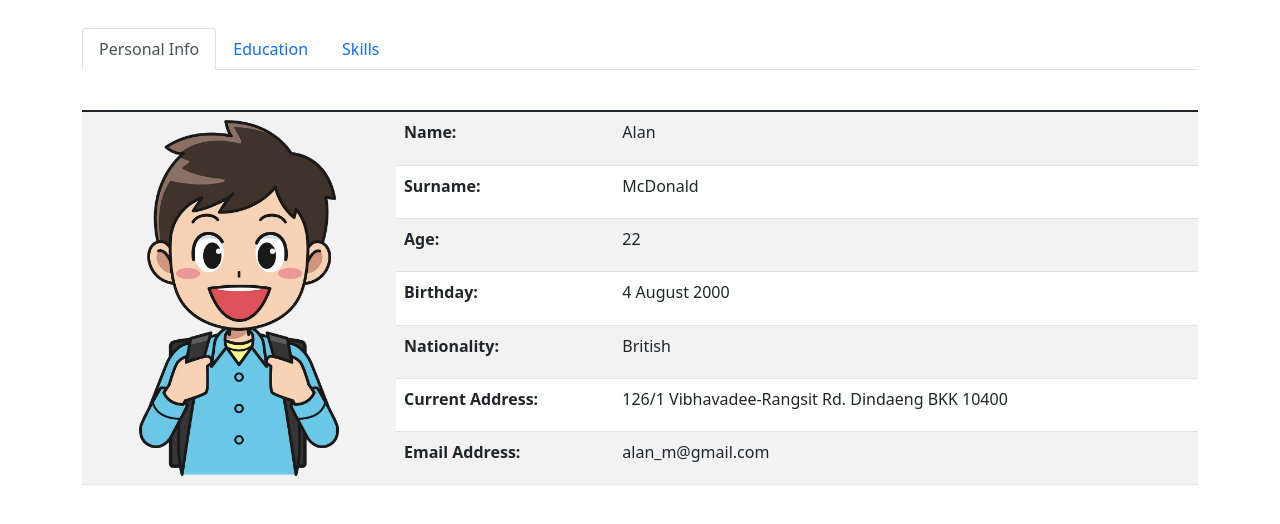
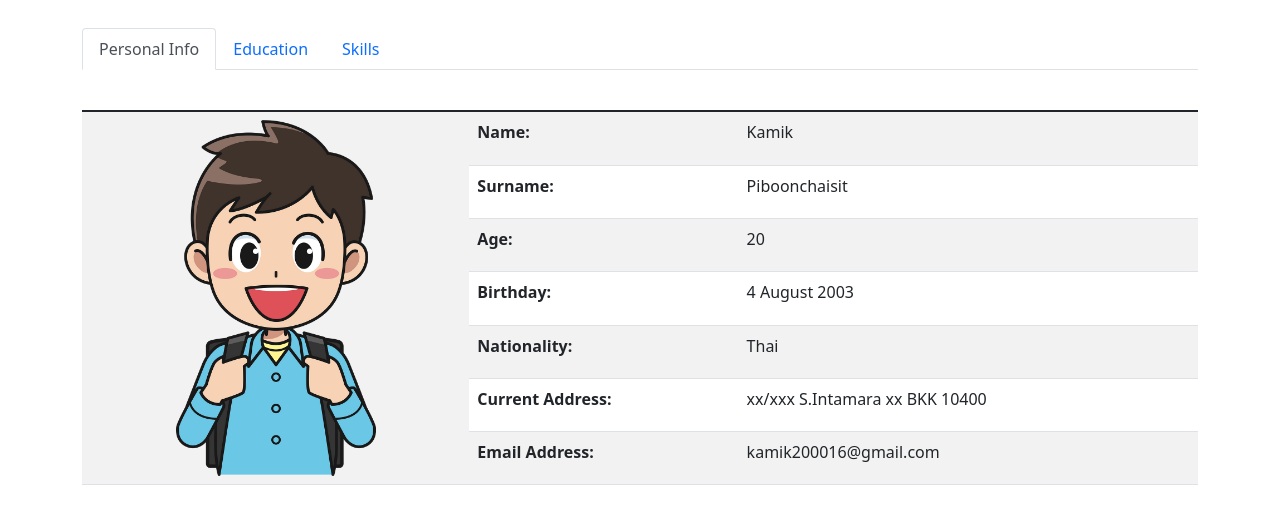
Before and after one commit to BurnedRose/ex5b-2, a plain HTML site: page index.html in a window 1280 px wide. Shown: the part 58-582 px from the top of the page. Drawn offline with nearby package versions, Linux system fonts and the light colour scheme.

Commit message:
Initial commit - adding all files and correct my personal information

```diff
--- a/index.html
+++ b/index.html
@@ -35,31 +35,31 @@
       <tr>
 		<td rowspan="7"><img src="images/alan.png" class="rounded mx-auto d-block" alt="Alan McDonald" width="200" height="356"></td>
         <th>Name:</th>
-        <td>Alan</td>
+        <td>Kamik</td>
       </tr>
       <tr>
         <th>Surname:</th>
-        <td>McDonald</td>
+        <td>Piboonchaisit</td>
       </tr>
 	  <tr>
         <th>Age:</th>
-        <td>22</td>
+        <td>20</td>
       </tr>
 	  <tr>
         <th>Birthday:</th>
-        <td>4 August 2000</td>
+        <td>4 August 2003</td>
       </tr>
 	  <tr>
         <th>Nationality:</th>
-        <td>British</td>
+        <td>Thai</td>
       </tr>
 	  <tr>
         <th>Current Address:</th>
-        <td>126/1 Vibhavadee-Rangsit Rd. Dindaeng BKK 10400</td>
+        <td>xx/xxx S.Intamara xx BKK 10400</td>
       </tr>
 	  <tr>
         <th>Email Address:</th>
-        <td>alan_m@gmail.com</td>
+        <td>kamik200016@gmail.com</td>
       </tr>
     </tbody>
   </table>
```
